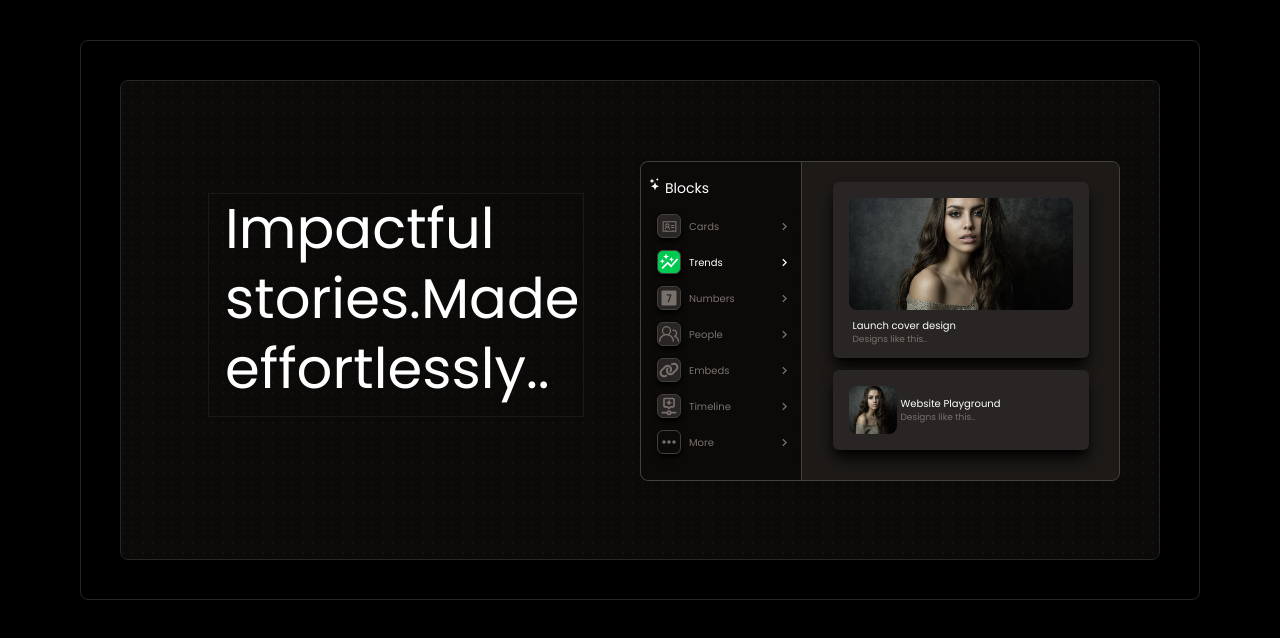
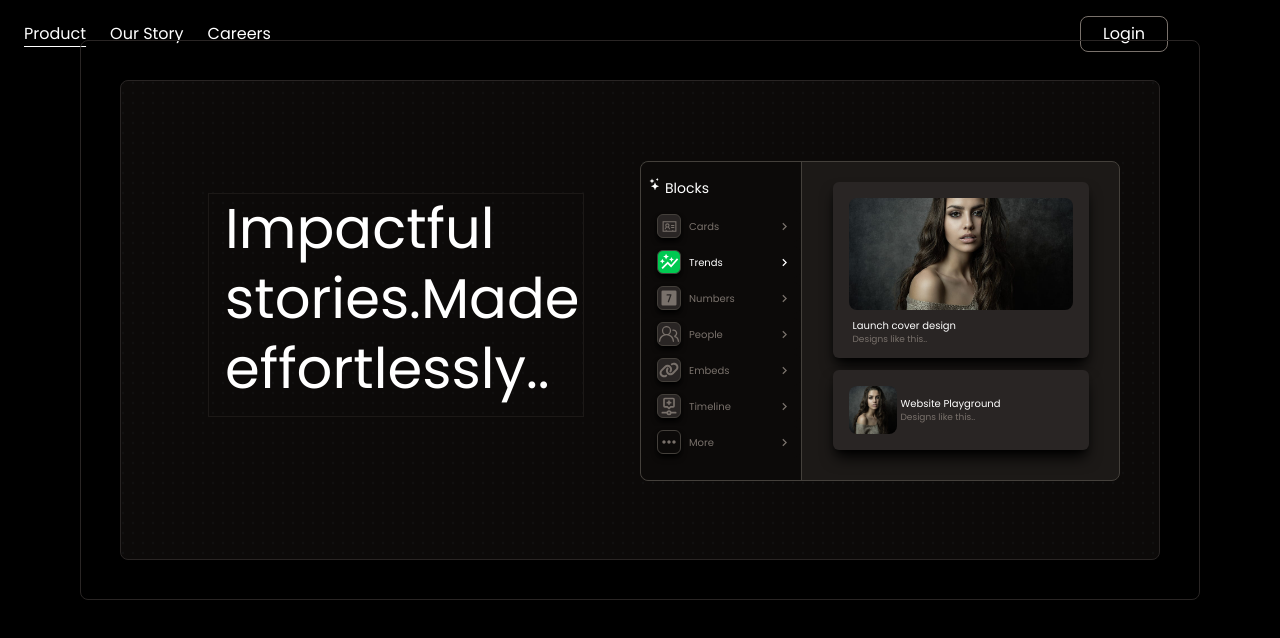
Before and after one commit to AJITH0101/ajith-xylink, a React (Vite) app: page / in a window 1280 px wide. Shown: the top 638 px of the page. Built offline with nearby package versions, Linux system fonts and the light colour scheme.

Commit message:
working model, making scrollY in app comp to make page 3d effect ease

```diff
--- a/src/App.jsx
+++ b/src/App.jsx
@@ -1,13 +1,25 @@
 import React from 'react'
+import { useEffect, useState } from "react";
 import './App.css'
 import Firstpage from './section/Firstpage'
+import Navbar from './section/Navbar'
+import Secondpage from './section/Secondpage'
 
 
 const App = () => {
+
+
+
+
   return (
-      <div >
-
-          <Firstpage />
+        <div className='relative w-full'>
+        <Navbar/>
+        <div>
+         <Firstpage />
+       </div>
+       {/* <div className='absolute top-0 justify-center flex w-full min-h-[150vh]'>
+        <Secondpage/>
+       </div> */}
 
       </div>
   )
--- a/src/section/Firstpage.jsx
+++ b/src/section/Firstpage.jsx
@@ -10,9 +10,10 @@ const Firstpage = () => {
 
       const handleScroll = () => {
         const scrollY = window.scrollY;
-        const scale = Math.max(40, Math.floor(100 - ((scrollY / 360) * (100 - 40))));
+        const scale = Math.max(30, Math.floor(100 - ((scrollY / 360) * (100 - 30))));
+
         const degree = Math.max(-45, Math.floor(0 - ((scrollY / 360) * 45)));
-        console.log("scroll y position", scale);
+        //console.log("scroll y position", scrollY);
         setScrollValue(scale);
         setDegreeValue(degree)
 
@@ -21,8 +22,8 @@ const Firstpage = () => {
       return () => window.removeEventListener("scroll", handleScroll);
 
       //transform: `scale(${scrollValue / 100}) perspective(1000px) rotateY(${degreeValue}deg)`
+    },[])
 
-    },[])
   return (
     <div className='w-full relative'>
           <div
@@ -32,7 +33,10 @@ const Firstpage = () => {
               transition: "transform 0.5s ease-out",
             }}
           >
-            <Uplift />
+            <div className='absolute w-full flex justify-center '>
+              <Uplift />
+            </div>
+
           </div>
         </div>
   )
--- /dev/null
+++ b/src/section/Navbar.jsx
@@ -0,0 +1,23 @@
+import React from 'react'
+
+const Navbar = () => {
+  return (
+   <>
+     <div className='fixed w-full top-4 left-0 text-white'style={{ fontFamily: "Poppins, sans-serif" }}>
+        <div className='flex justify-between  items-center'>
+          <div className='flex flex-row'>
+          <div className='ml-6 underline underline-offset-7'>Product</div>
+          <div className='ml-6'>Our Story</div>
+          <div className='ml-6'>Careers</div>
+        </div>
+        <div><button className='mr-28 border border-stone-500 rounded-lg w-22 h-9'>Login</button></div>
+
+
+
+       </div>
+       </div>
+   </>
+  )
+}
+
+export default Navbar
--- /dev/null
+++ b/src/section/Secondpage.jsx
@@ -0,0 +1,50 @@
+import React from 'react'
+import { useEffect, useState } from "react";
+
+const Secondpage = () => {
+   const [scrollValue, setScrollValue] = useState(100)
+      const [degreeValue, setDegreeValue] = useState(0)
+
+
+   useEffect(()=>{
+
+        const handleScroll = () => {
+        // Keep scale and degree unchanged until scrollY reaches 320
+      if (scrollY <= 420) {//320
+        setScrollValue(100);
+        setDegreeValue(0);
+        return;
+      }
+
+      // After scrollY = 320, start changing values smoothly
+      const maxScrollRange = 360; // You can adjust this
+      const progress = Math.min(1, (scrollY - 320) / (maxScrollRange - 320));
+
+      const newScale = 100 - progress * (100 - 30);
+      const newDegree = -progress * 45;
+
+      setScrollValue(Math.max(30, newScale));
+      setDegreeValue(Math.max(-45, newDegree));
+
+        }
+        window.addEventListener("scroll", handleScroll);
+        return () => window.removeEventListener("scroll", handleScroll);
+
+      },[])
+
+  return (
+   <>
+   <div className='relative'>
+    <div className='absolute top-[35rem] w-96 h-[35rem] bg-stone-500'
+            style={{
+              transform: `scale(${scrollValue / 100}) perspective(1000px) rotateY(${degreeValue}deg)`,
+              transition: "transform 0.5s ease-out",
+            }}>
+
+    </div>
+   </div>
+   </>
+  )
+}
+
+export default Secondpage
--- a/src/section/Uplift.jsx
+++ b/src/section/Uplift.jsx
@@ -35,7 +35,7 @@ const Uplift = () => {
 
 
 <div>
-<div style={{ fontFamily: "Poppins, sans-serif" }} className='w-full mt-10 flex justify-center'>
+<div style={{ fontFamily: "Poppins, sans-serif" }} className='w-full mt-10 '>
       <div className='lg:w-[70rem] h-[35rem] border border-stone-800 rounded-lg flex justify-center items-center  transition-transform duration-1000' style={{
         transform: `perspective(600px) rotateX(${lift ? "0deg" : "90deg"})`,
         transformOrigin: "bottom",
```
